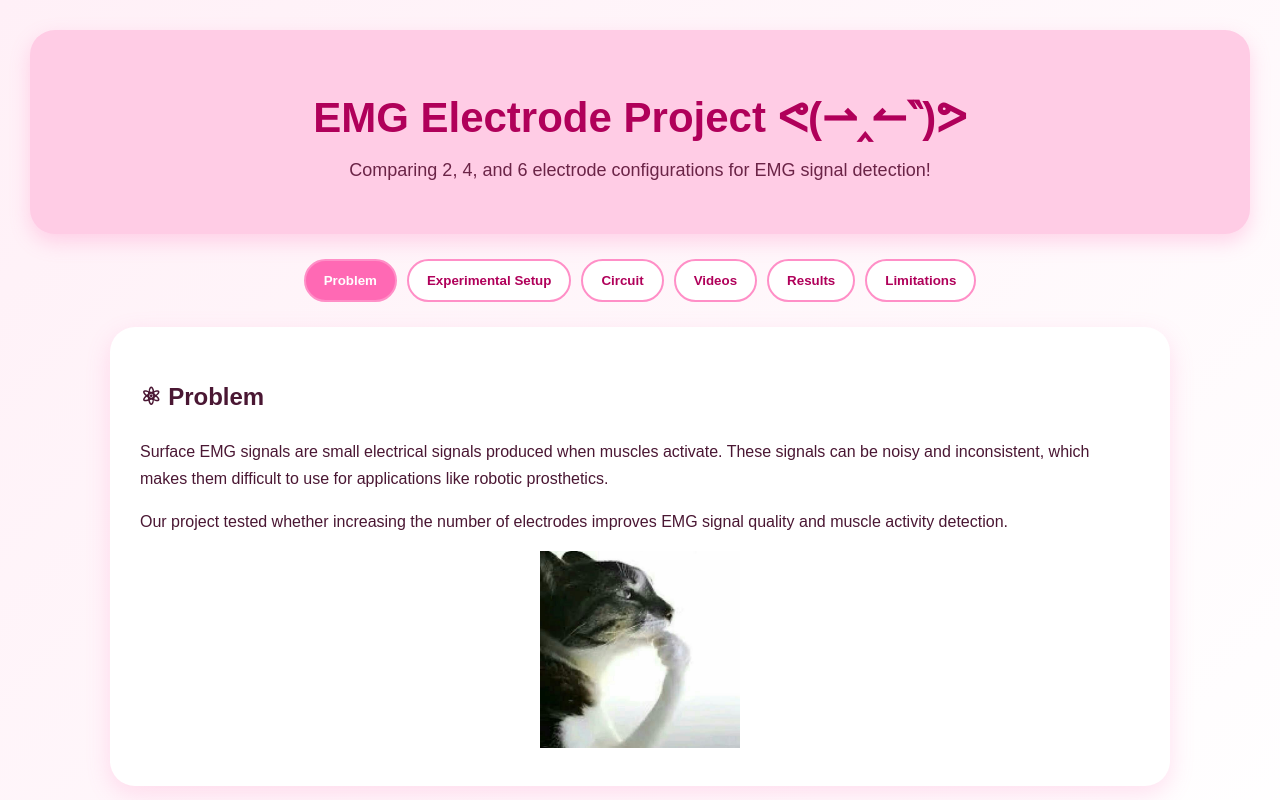
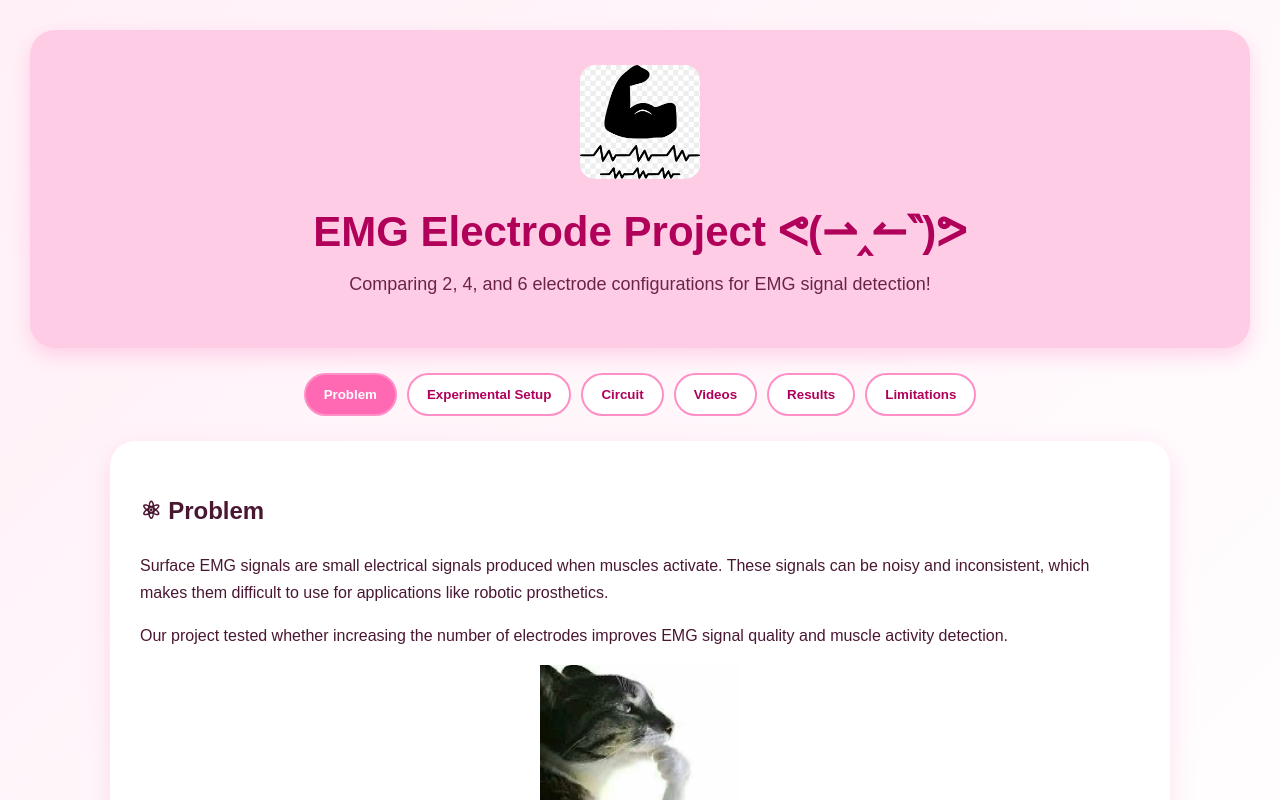
Before and after one commit to jvherna9/EMG-electrode-project, a React (Create React App) app in the folder emg-site/: page / in a window 1280 px wide. Shown: the top 800 px of the page. Built offline with nearby package versions, Linux system fonts and the light colour scheme.

Commit message:
Updated logo

```diff
--- a/emg-site/src/App.js
+++ b/emg-site/src/App.js
@@ -16,11 +16,25 @@ function App() {
   return (
     <div style={styles.page}>
       <header style={styles.header}>
-        <h1 style={styles.title}>EMG Electrode Project ᕙ(⇀‸↼‶)ᕗ</h1>
-        <p style={styles.subtitle}>
-          Comparing 2, 4, and 6 electrode configurations for EMG signal detection!
-        </p>
-      </header>
+
+        <img
+          src="/EMGlogo1.png"
+          alt="EMG Logo"
+          style={{
+            width: "120px",
+            display: "block",
+            margin: "0 auto 15px auto",
+            borderRadius: "15px"
+    }}
+  />
+
+  <h1 style={styles.title}>EMG Electrode Project ᕙ(⇀‸↼‶)ᕗ</h1>
+
+  <p style={styles.subtitle}>
+    Comparing 2, 4, and 6 electrode configurations for EMG signal detection!
+  </p>
+
+</header>
 
       <nav style={styles.tabs}>
         {tabs.map((tab) => (
```
Also changed, not shown: emg-site/src/logo.svg (deleted).
